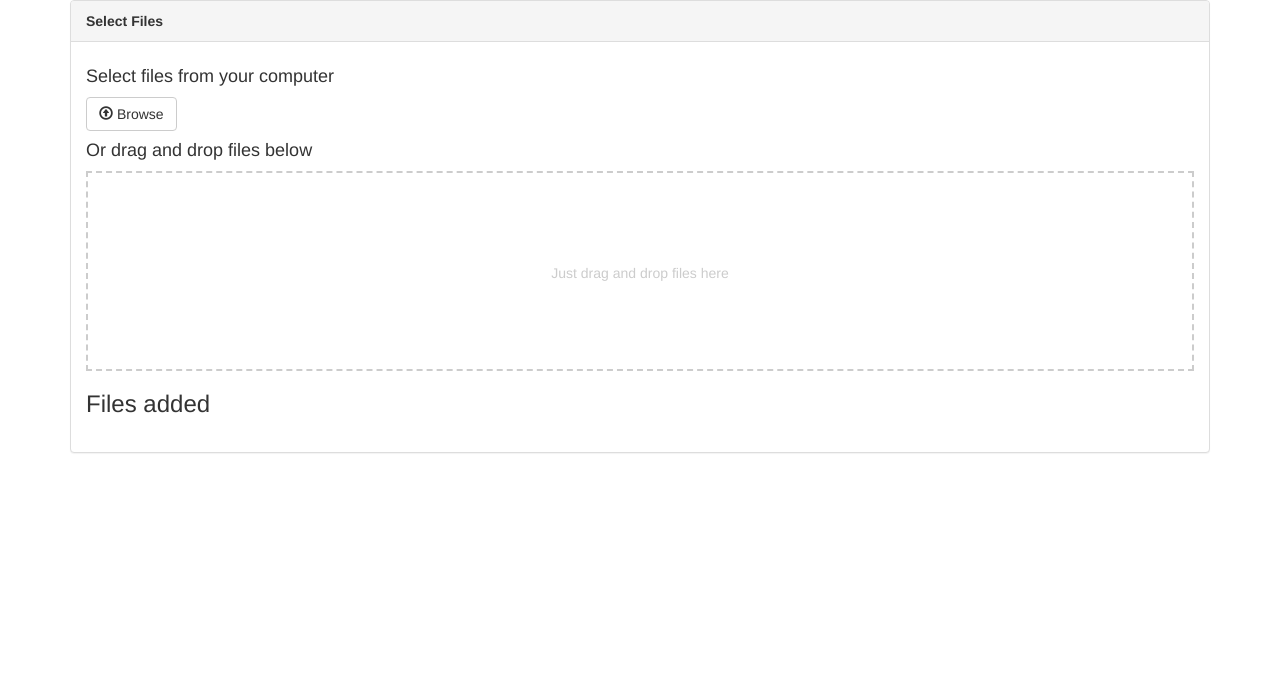
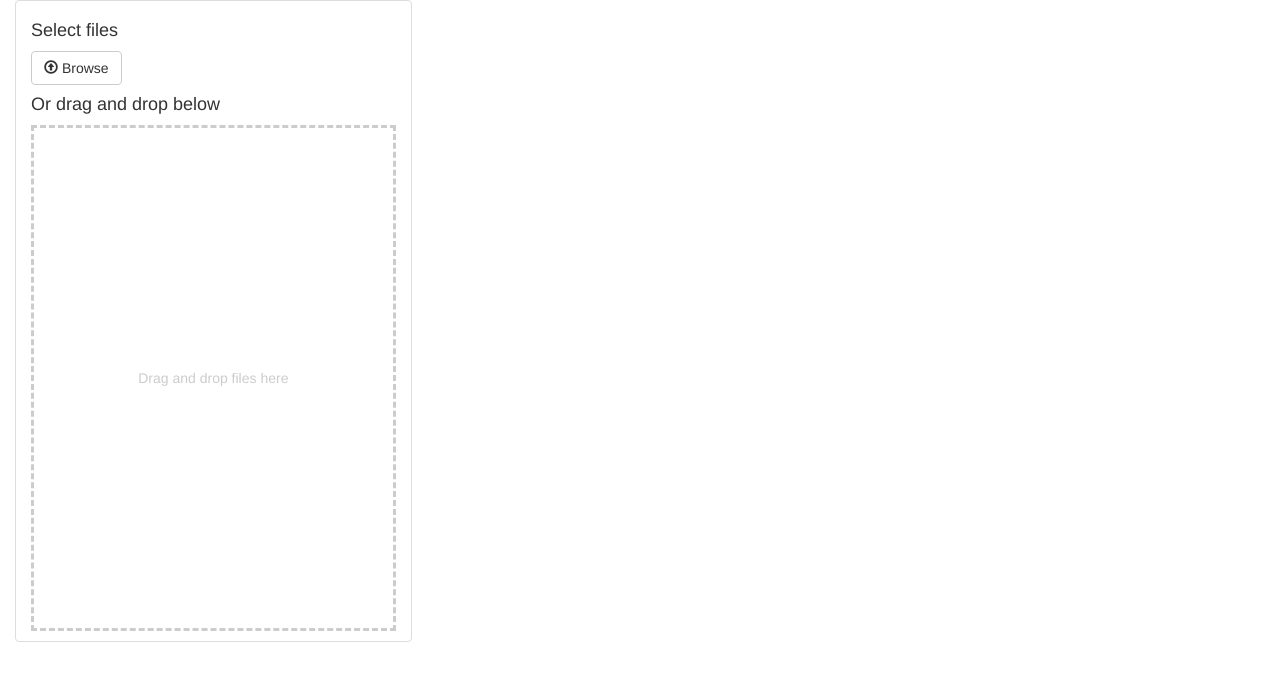
Before and after one commit to raghavio/sub-finder, a Flask app: page / in a window 1280 px wide. Shown: the top 681 px of the page. Run offline with Flask 2, Linux system fonts and the light colour scheme; some libraries are stand-ins or nearby versions.

Commit message:
UI Design overhaul.

```diff
--- a/subfinder/static/css/custom.css
+++ b/subfinder/static/css/custom.css
@@ -1,27 +1,20 @@
-/* layout.css Style */
 .upload-drop-zone {
-  height: 200px;
-  border-width: 2px;
-  margin-bottom: 20px;
+    color: #ccc;
+    border: dashed #ccc;
+    line-height: 500px;
+    text-align: center;
 }
 
-/* skin.css Style*/
-.upload-drop-zone {
-  color: #ccc;
-  border-style: dashed;
-  border-color: #ccc;
-  line-height: 200px;
-  text-align: center
-}
 .upload-drop-zone.drop {
-  color: #222;
-  border-color: #222;
+    color: #222;
+    border-color: #222;
 }
 
 .btn-file {
     position: relative;
     overflow: hidden;
 }
+
 .btn-file input[type=file] {
     position: absolute;
     top: 0;
@@ -37,3 +30,30 @@
     cursor: inherit;
     display: block;
 }
+
+@media (max-width: 767px) {
+    .browse-area-list-item {
+        height: auto;
+    }
+}
+
+@media (max-width: 992px) {
+    .file-info-area {
+        padding: 20px;
+    }
+
+    .affix {
+        position: static;
+    }
+}
+
+@media (min-width: 992px) {
+    .browse-area-list-item {
+        height: 100%;
+    }
+
+    #sidebar.affix {
+        top: 0;
+        position: fixed;
+    }
+}
--- a/subfinder/static/js/custom.js
+++ b/subfinder/static/js/custom.js
@@ -4,6 +4,26 @@ if (window.File && window.FileList && window.FileReader) {
     alert("Not supported for your browser");
 }
 
+$(function() {
+    var sidebar = $('#sidebar');
+    var bottom = $(document).height() - ( $("#footer").offset().top) + ($(this).outerHeight() - $(this).height()) + 20;
+
+    sidebar.affix({
+        offset: {
+            top: sidebar.offset().top,
+            bottom: bottom
+        }
+    });
+    sidebar.on('affix.bs.affix', function () {
+        $('.file-info-area').addClass("col-md-offset-4")
+    });
+    sidebar.on('affix-top.bs.affix', function () {
+        $('.file-info-area').removeClass("col-md-offset-4")
+    });
+    sidebar.on('affix-bottom.bs.affix', function () {
+        $('.file-info-area').removeClass("col-md-offset-4");
+    });
+});
 
 function init() {
 
@@ -21,35 +41,6 @@ function init() {
     dragElement.addEventListener("dragover", fileDragHover, false);
     dragElement.addEventListener("dragleave", fileDragHover, false);
     dragElement.addEventListener("drop", fileSelectHandler, false);
-
-
-    /*var app = angular.module('sub-finder', []).filter('split', function () {
-        return function (input, splitChar) {
-            // do some bounds checking here to ensure it has that index
-            return input.split(splitChar);
-        }
-    });
-
-    app.controller('FilesController', ['$scope', function ($scope) {
-        // the last received msg
-        $scope.files = [];
-
-        // handles the callback from the received event
-        var handleCallback = function (e) {
-            $scope.$apply(function () {
-                var data = JSON.parse(e.data);
-                var isError = false;
-                if ("error" in data)
-                    isError = true;
-                else
-                    $scope.files.push(data);
-                updateProgressBar();
-            });
-        };
-
-        var source = new EventSource('/stream');
-        source.addEventListener('message', handleCallback, false);
-    }]); */
 
 }
 
@@ -145,9 +136,9 @@ function calculateHash(file, currentFileInLoop, totalFiles) {
 function sendHashToServer() {
     window.totalFiles = filesData.data.length;
     var f = document.createElement("form");
-    f.setAttribute('method',"POST");
+    f.setAttribute('method', "POST");
     var i = document.createElement("input");
-    i.setAttribute('type',"hidden");
+    i.setAttribute('type', "hidden");
     i.setAttribute('name', "data");
     i.setAttribute('value', JSON.stringify(filesData));
     f.appendChild(i);
--- a/subfinder/templates/index.html
+++ b/subfinder/templates/index.html
@@ -1,5 +1,5 @@
 <!DOCTYPE html>
-<html lang="en" >
+<html lang="en">
 <head>
     <meta charset="UTF-8">
     <!-- Latest compiled and minified CSS -->
@@ -10,29 +10,25 @@
 </head>
 <body>
 
-<div class="container">
-    <div class="panel panel-default">
-        <div class="panel-heading"><strong>Select Files</strong></div>
-        <div class="panel-body">
-
-            <!-- Standar Form -->
-            <h4>Select files from your computer</h4>
-
+<div class="container-fluid">
+    <header></header>
+    <div class="row">
+        <div class="col-xs-12 col-md-4" id="sidebar">
+            <div class="list-group-item browse-area-list-item">
+                <h4>Select files </h4>
             <span class="btn btn-default btn-file">
                 <i class="glyphicon glyphicon-upload"></i>
                 Browse <input type="file" accept="video/mp4,video/*" id="input-file" multiple>
             </span>
 
-            <!-- Drop Zone -->
-            <h4>Or drag and drop files below</h4>
+                <div class="hidden-xs">
+                    <h4>Or drag and drop below</h4>
 
-            <div class="upload-drop-zone" id="drop-zone">
-                Just drag and drop files here
+                    <div class="upload-drop-zone" id="drop-zone">Drag and drop files here</div>
                 </div>
-
-            <!-- Progress Bar -->
+            </div>
+        </div>
         {#
-            <!-- Progress Bar -->
             <div class="progress">
                 <div id="progress-bar" class="progress-bar progress-bar-success progress-bar-striped active"
                      role="progressbar" aria-valuenow="0" aria-valuemin="0"
@@ -41,39 +37,39 @@
                 </div>
             </div>
  #}
-            <!-- Upload Finished -->
-            <div class="js-upload-finished">
-                <h3>Files added</h3>
+        <div class="col-xs-12 col-md-8 file-info-area">
             <ul id="files" class="list-group">
                 {% for data in files %}
                     {% set file = data[0] %}
                     {% set index = data[1] %}
                     {% if 'data' in file %}
-                            <li class="list-group-item" id="list-item" style="overflow: visible;">
+                        <li class="list-group-item" style="overflow: visible;">
                         <span class="media-left">
-                            {% set poster_url = file['data'][0][0]['poster_tmdb'] or file['data'][0][0]['Poster']%}
+                            {% set poster_url = file['data'][0][0]['poster_tmdb'] or file['data'][0][0]['Poster'] %}
                             <img class="media-object" style="height: 250px; width: 180px; padding: 2px;"
                                  src="{{ poster_url }}">
                         </span>
 
                             <div class="media-body" style="overflow: visible;">
+                                <div class="list-group-item-heading">
+                                    <h4>{{ file['file'] }}</h4>
+                                </div>
                                 <div class="pull-right">
-                                    <span class="label label-info">
-                                        {% if file['data'][0][0]['MovieKind']== 'episode' %}
-                                            TV Series
-                                        {% else %}
-                                            Movie
-                                        {% endif %}
-                                    </span>
+                                <span class="label label-info">{% if file['data'][0][0]['MovieKind']== 'episode' %}TV
+                                    Series{% else %}Movie{% endif %}</span>
                                     <span class="label label-info">{{ file['data'][0][0]['Runtime'] }}</span>
                                     {% set genres = file['data'][0][0]['Genre'].split(', ') %}
                                     {% for genre in genres %}
-                                            <span><span class="label label-info">{{ genre }}</span> </span>
+                                        <span class="label label-info">{{ genre }}</span>
                                     {% endfor %}
                                 </div>
+
                                 <div class="list-group-item-heading">
-                                        <h4>{{ file['file'] }}</h4>
-                                        <h4>{{ file['data'][0][0]['Title'] }}
+                                    <h4>
+                                        <a href="http://www.imdb.com/title/tt{{ "%07d" % file['data'][0][0]['IDMovieImdb']|int }}"
+                                           target="_blank">
+                                            {{ file['data'][0][0]['Title'] }}
+                                        </a>
                                         <small>{{ file['data'][0][0]['Year'] }}</small>
                                     </h4>
                                 </div>
@@ -130,12 +126,22 @@
                             </div>
                                          #}
                         </li>
+                    {% else %}
+                        <li class="list-group-item list-group-item-danger">
+                            <div class="list-group-item-heading">
+                                <h4>{{ file['file'] }}</h4>
+                            </div>
+                            {{ file['error'] }}
+                        </li>
                     {% endif %}
                 {% endfor %}
             </ul>
         </div>
     </div>
 </div>
+<footer></footer>
+
+
 <!-- /container -->
 
 <!-- Latest compiled and minified JavaScript -->
```
Lines whose indentation alone changed are shown as unchanged.
